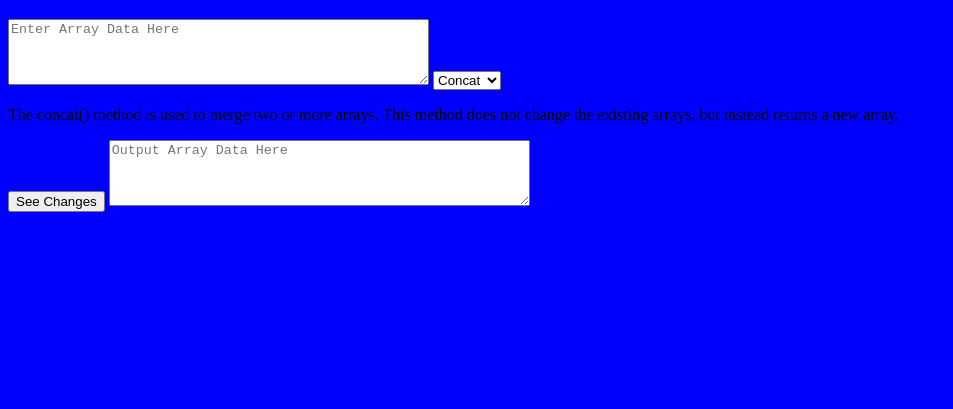
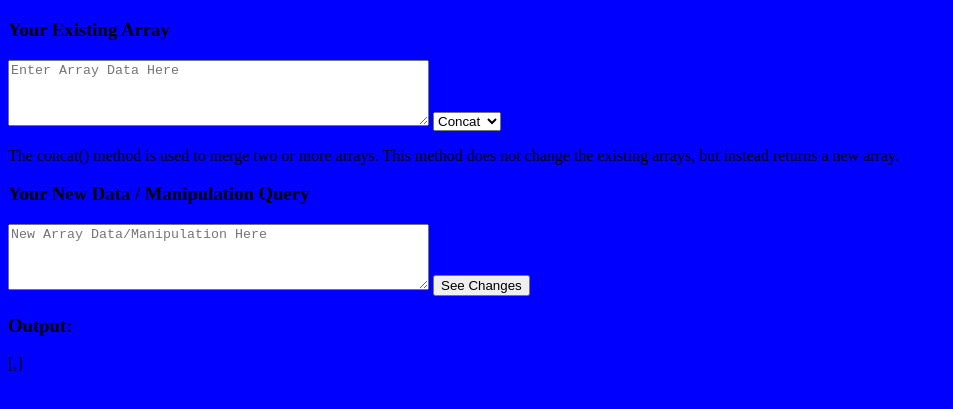
Before and after one commit to leslie-alldridge/javascript-arrays, a plain HTML site: page index.html in a window 1280 px wide. Both pictures are taken after a click on the button "See Changes". Shown: the part 61-470 px from the top of the page, without its empty margins (0-953 px from the left). Drawn offline with Linux system fonts and the light colour scheme.

Commit message:
array concat feature added
array concat feature added

```diff
--- a/index.html
+++ b/index.html
@@ -10,6 +10,7 @@
   </head>
   <body>
     <h1>Javascript Array Manipulator</h1>
+    <h3>Your Existing Array</h3>
     <textarea id="userInput" rows="4" cols="50" placeholder="Enter Array Data Here"></textarea>
     <select id="selectBox" onchange="changeFunc();">
         <option value="concat">Concat</option>
@@ -20,7 +21,12 @@
     <div>
       <p id="description">The concat() method is used to merge two or more arrays. This method does not change the existing arrays, but instead returns a new array.</p>
     </div>
+
+    <h3>Your New Data / Manipulation Query</h3>
+    <textarea id="userData" rows="4" cols="50" placeholder="New Array Data/Manipulation Here"></textarea>
+
     <button onclick="createArray();">See Changes</button>
-    <textarea rows="4" cols="50" placeholder="Output Array Data Here"></textarea>
+    <h3>Output:</h3>
+    <p id="output"></p>
   </body>
 </html>
--- a/script.js
+++ b/script.js
@@ -1,3 +1,5 @@
+
+
 function changeFunc() {
     var selectBox = document.getElementById("selectBox");
     var selectedValue = selectBox.options[selectBox.selectedIndex].value;
@@ -19,6 +21,27 @@ function changeFunc() {
 }
 
 function createArray(){
-    var inputArray = document.getElementById('userInput').value;
-    console.log(inputArray)
+    //get user input in both fields, split by commas and send to an array
+    var inputArray = [];
+    var userString = document.getElementById('userInput').value;
+    inputArray = userString.split(',');
+    console.log(inputArray);
+    //check what function they chose
+    var selectBox = document.getElementById("selectBox");
+    var selectedValue = selectBox.options[selectBox.selectedIndex].value;
+
+    //depending on that, concat etc. the data
+    switch(selectedValue) {
+        case 'concat':
+        //get second field input as an array since concat is selected.
+        var newData = [];
+        var secondUserString = document.getElementById('userData').value;
+        newData = secondUserString.split(',');
+        console.log(newData);
+        var finalOutput = inputArray.concat(newData);
+        console.log(finalOutput);
+        var output = document.getElementById('output');
+        output.innerHTML = "[" + finalOutput + "]";
+        break;
+    }
 }
```
